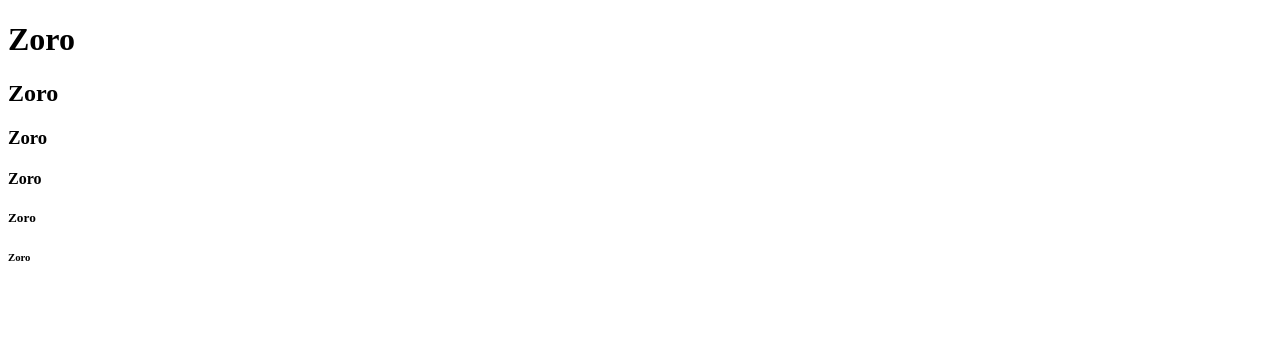
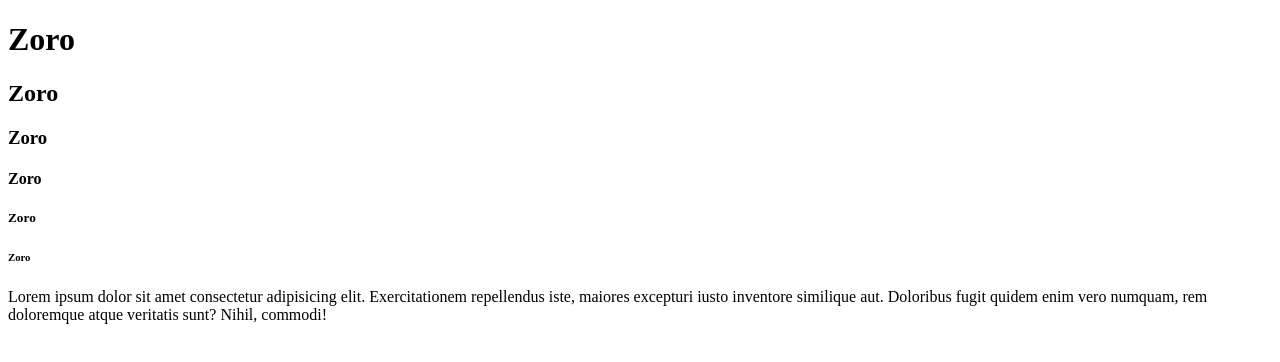
Before and after one commit to raushanraj13/Zoro, a plain HTML site: page index.html in a window 1280 px wide. Drawn offline with Linux system fonts and the light colour scheme.

Commit message:
added paragraph

```diff
--- a/index.html
+++ b/index.html
@@ -12,5 +12,7 @@
     <h4>Zoro</h4>
     <h5>Zoro</h5>
     <h6>Zoro</h6>
+    <p>Lorem ipsum dolor sit amet consectetur adipisicing elit. Exercitationem repellendus iste, maiores excepturi iusto inventore similique aut. Doloribus fugit quidem enim vero numquam, rem doloremque atque veritatis sunt? Nihil, commodi!</p>
+
 </body>
 </html>
```
